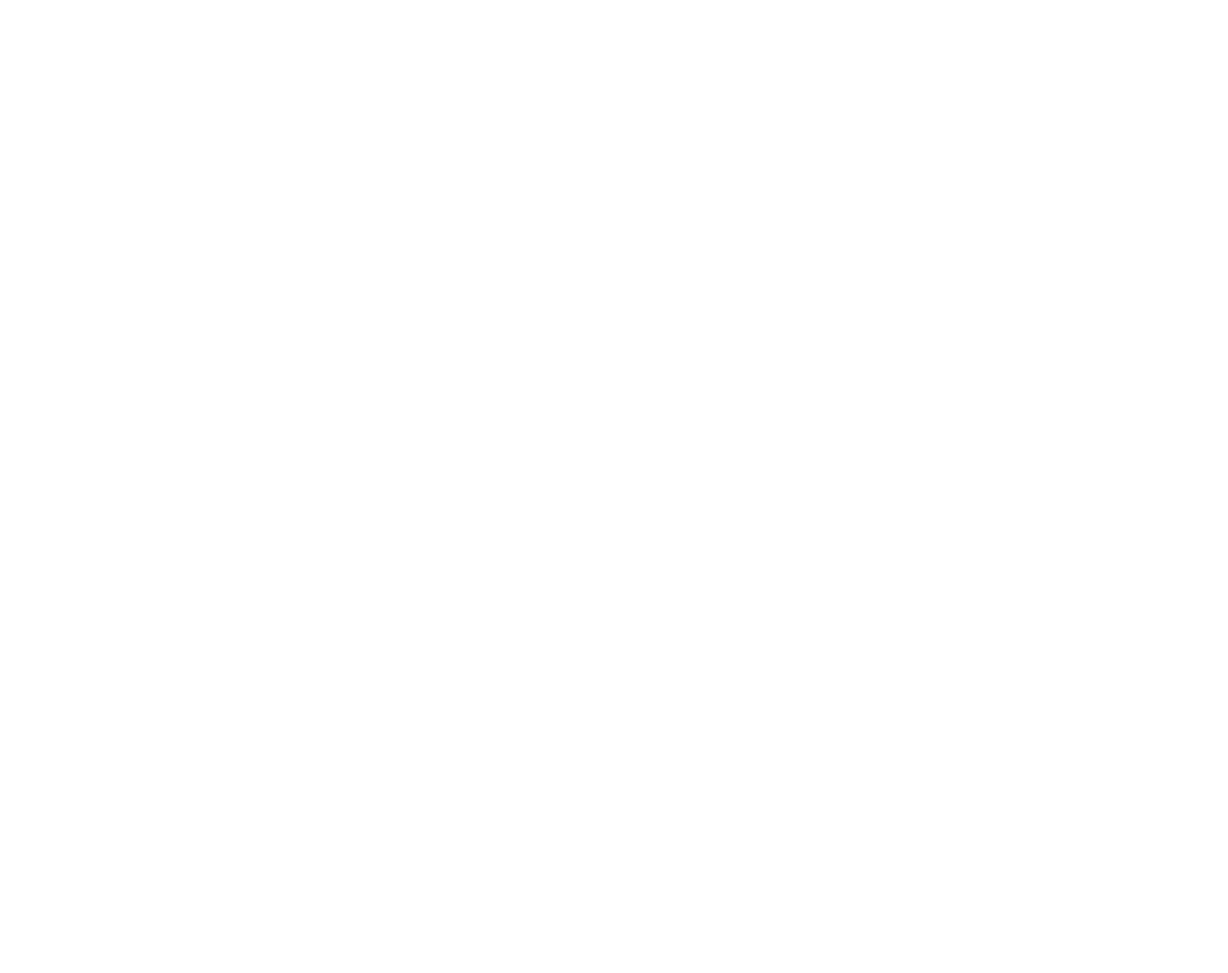
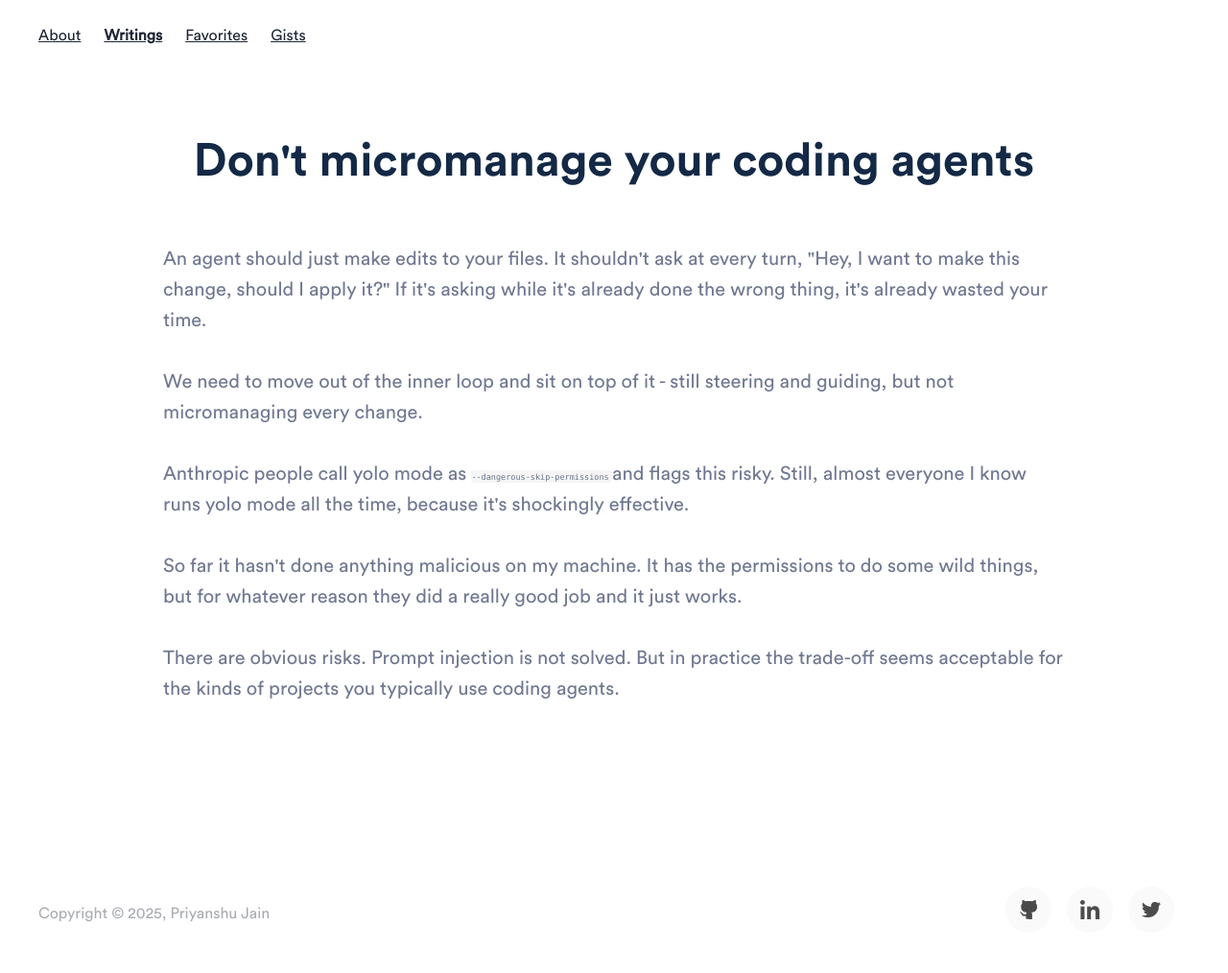
Before and after one commit to priyanshujain/priyanshujain.dev, a Gatsby site: page /writings/dont-micromanage-coding-agents in a window 1280 px wide. Before the commit this address had no page. Shown: the whole page at 96% size. Before the commit the page ends 800 px from the top, so only its background shows below. Built offline with nearby package versions, Linux system fonts and the light colour scheme; Gatsby itself is replaced by a stand-in of ours.

Commit message:
Add new article "Don't micromanage coding agents".

```diff
--- /dev/null
+++ b/src/pages/writings/dont-micromanage-coding-agents.js
@@ -0,0 +1,64 @@
+import React, { useState } from "react";
+import Layout from "../../components/layout/index";
+import SEO from "../../components/seo";
+import { SectionBox } from "../../components/home";
+import Icon from "../../components/Icon";
+
+const handleScroll = (isModalOpen) => {
+    if (isModalOpen === true) {
+        document.documentElement.style.overflow = "hidden";
+    } else {
+        document.documentElement.style.overflowY = "scroll";
+    }
+};
+
+const Page = (props) => {
+    const [isContactOpen, setContact] = useState(false);
+    const handleContact = () => {
+        handleScroll(!isContactOpen);
+        setContact(!isContactOpen);
+    };
+
+    return (
+        <Layout headerClass="">
+            <SEO
+                title="Don't micromanage your coding agents"
+                description={`An agent should just make edits to your files. It shouldn't ask at every turn if you want to apply changes.`}
+            />
+            <div
+                class="main-content"
+                style={{
+                    minHeight: "100vh",
+                }}
+            >
+                <SectionBox
+                    heading="Don't micromanage your coding agents"
+                    headingClass="ma0 pa0 f2 f-headline-ns sig-blue fw-600"
+                    bodyClass="col-12 mw-100 center"
+                    className="pt16"
+                />
+                <div className=" pt0 pb5 pt10-ns pb20-ns">
+                    <div className="mw-l center">
+                        <p className="ma0 pa0 pl5 pr5 mt4 f4 f3-ns sig-grey">
+                            An agent should just make edits to your files. It shouldn't ask at every turn, "Hey, I want to make this change, should I apply it?" If it's asking while it's already done the wrong thing, it's already wasted your time.
+                            <br />
+                            <br />
+                            We need to move out of the inner loop and sit on top of it - still steering and guiding, but not micromanaging every change.
+                            <br />
+                            <br />
+                            Anthropic people call yolo mode as <code>--dangerous-skip-permissions</code> and flags this risky. Still, almost everyone I know runs yolo mode all the time, because it's shockingly effective.
+                            <br />
+                            <br />
+                            So far it hasn't done anything malicious on my machine. It has the permissions to do some wild things, but for whatever reason they did a really good job and it just works.
+                            <br />
+                            <br />
+                            There are obvious risks. Prompt injection is not solved. But in practice the trade-off seems acceptable for the kinds of projects you typically use coding agents.
+                        </p>
+                    </div>
+                </div>
+            </div>
+        </Layout>
+    );
+};
+
+export default Page;
```
Also changed, not shown: src/pages/writings/index.js (+9 -0 lines).
